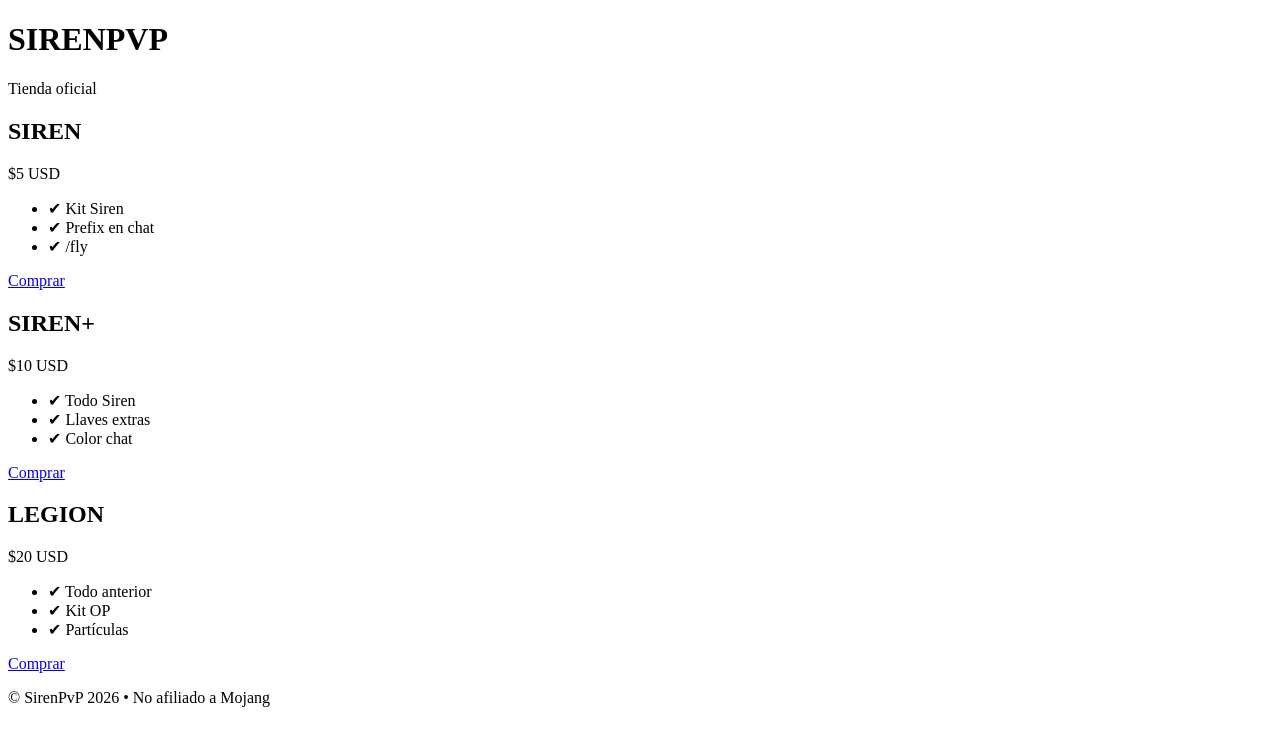
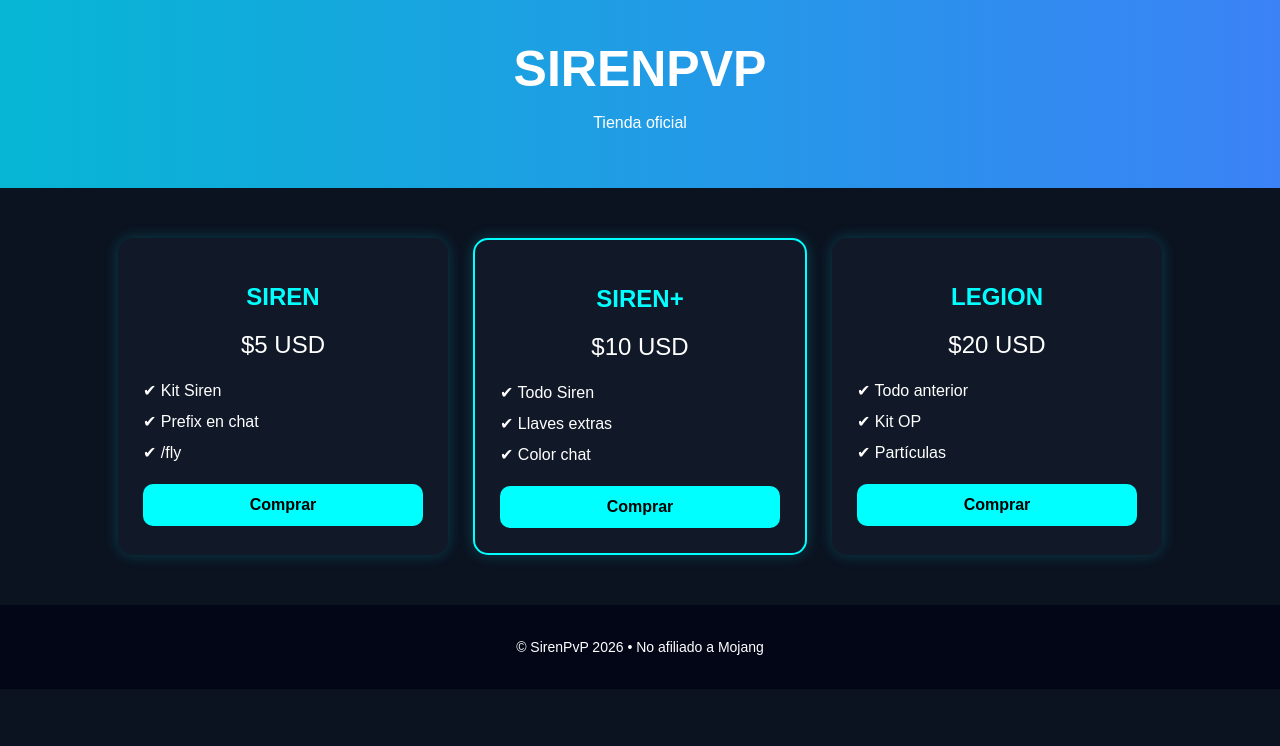
Before and after one commit to HuesoRecio/sirenpvp.github.io, a plain HTML site: page index.html in a window 1280 px wide. Drawn offline with Linux system fonts and the light colour scheme.

Commit message:
Refactor style.css with new layout and styles
Added styles for body, header, store section, cards, and footer.

```diff
--- a/style.css
+++ b/style.css
@@ -1,57 +1,85 @@
-<!DOCTYPE html>
-<html lang="es">
-<head>
-  <meta charset="UTF-8">
-  <title>SirenPvP Store</title>
-  <link rel="stylesheet" href="style.css">
-</head>
-<body>
+body {
+  margin: 0;
+  font-family: Arial, sans-serif;
+  background: #0b1220;
+  color: white;
+}
 
-<header>
-  <h1>SIRENPVP</h1>
-  <p>Tienda oficial</p>
-</header>
+header {
+  text-align: center;
+  padding: 40px;
+  background: linear-gradient(90deg, #06b6d4, #3b82f6);
+}
 
-<section class="store">
+header h1 {
+  font-size: 50px;
+  margin: 0;
+}
 
-  <div class="card">
-    <h2>SIREN</h2>
-    <p class="price">$5 USD</p>
-    <ul>
-      <li>✔ Kit Siren</li>
-      <li>✔ Prefix en chat</li>
-      <li>✔ /fly</li>
-    </ul>
-    <a href="https://TU_TIENDA.tebex.io" class="buy">Comprar</a>
-  </div>
+.store {
+  display: flex;
+  justify-content: center;
+  gap: 25px;
+  padding: 50px;
+  flex-wrap: wrap;
+}
 
-  <div class="card vip">
-    <h2>SIREN+</h2>
-    <p class="price">$10 USD</p>
-    <ul>
-      <li>✔ Todo Siren</li>
-      <li>✔ Llaves extras</li>
-      <li>✔ Color chat</li>
-    </ul>
-    <a href="https://TU_TIENDA.tebex.io" class="buy">Comprar</a>
-  </div>
+.card {
+  background: #111827;
+  border-radius: 15px;
+  padding: 25px;
+  width: 280px;
+  box-shadow: 0 0 15px rgba(0,255,255,0.2);
+  transition: transform 0.3s;
+}
 
-  <div class="card">
-    <h2>LEGION</h2>
-    <p class="price">$20 USD</p>
-    <ul>
-      <li>✔ Todo anterior</li>
-      <li>✔ Kit OP</li>
-      <li>✔ Partículas</li>
-    </ul>
-    <a href="https://TU_TIENDA.tebex.io" class="buy">Comprar</a>
-  </div>
+.card:hover {
+  transform: translateY(-10px);
+}
 
-</section>
+.card h2 {
+  text-align: center;
+  color: cyan;
+}
 
-<footer>
-  <p>© SirenPvP 2026 • No afiliado a Mojang</p>
-</footer>
+.price {
+  text-align: center;
+  font-size: 24px;
+  margin: 15px 0;
+}
 
-</body>
-</html>
+.card ul {
+  list-style: none;
+  padding: 0;
+}
+
+.card li {
+  padding: 6px 0;
+}
+
+.buy {
+  display: block;
+  text-align: center;
+  background: cyan;
+  color: black;
+  padding: 12px;
+  border-radius: 10px;
+  text-decoration: none;
+  font-weight: bold;
+  margin-top: 15px;
+}
+
+.buy:hover {
+  background: #22d3ee;
+}
+
+.vip {
+  border: 2px solid cyan;
+}
+
+footer {
+  text-align: center;
+  padding: 20px;
+  background: #020617;
+  font-size: 14px;
+}
```
